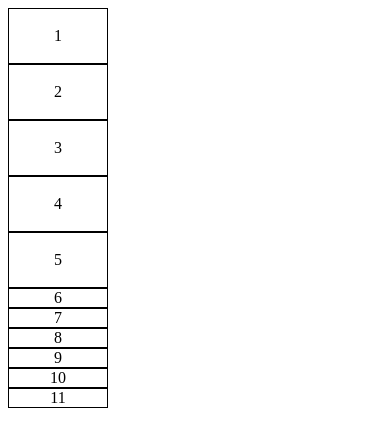
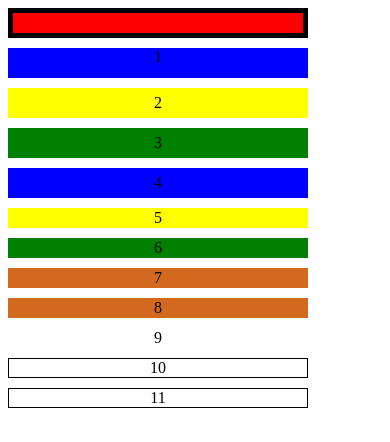
Before and after one commit to future4code/Karol-Batista, a plain HTML site: page semana2/aula7-responsividade/aula7.html in a window 390 px wide. Drawn offline with Linux system fonts and the light colour scheme.

Commit message:
Realizei mais algumas modificações de responsividade

```diff
--- a/semana2/aula7-responsividade/aula7.css
+++ b/semana2/aula7-responsividade/aula7.css
@@ -1,32 +1,40 @@
 .item{
-    border: 5px ;
+    border: 5px solid black;
 
 }
 .container{
     width: 600px;
     height: 400px;
     display: grid;
-    grid-template-columns: 1fr 1fr 1fr;
-    grid-template-rows: 1fr 1fr 1fr 1fr;
+    grid-template-columns: 1fr 1fr ;
+    grid-template-rows: 1fr 1fr 1fr;
+    grid-column-gap:10px;
+    grid-row-gap: 10px;
 
 }
-}
+
+
 
 .item{
-    border: 1px solid blue;
+    display:flex;
+    justify-content: center;
+    background-color: red;
+}
+.item1{
+
     display: flex;
     justify-content: center;
     align-items: center;
-    color: blue;
+    background-color: blue;
 }
-.item{
+.item2{
     border: 1px solid yellow;
     display: flex;
     justify-content: center;
     align-items: center;
     background-color: yellow;
 }
-.item{
+.item3{
     border: 1px solid green;
     display: flex;
     justify-content: center;
@@ -34,48 +42,48 @@
     background-color: green;
 
 }
-.item{
+.item4{
     border: 1px solid blue;
     display: flex;
     justify-content: center;
     align-items: center;
     background-color: blue;
 }
-.item{
+.item5{
     border: 1px solid yellow;
     display: flex;
     justify-content: center;
     align-items: center;
     background-color: yellow
 }
-.item{
+.item6{
     border: 1px solid green;
     display: flex;
     justify-content: center;
     align-items: center;
     background-color:green;
 }
-.item{
+.item7{
     border: 1px solid chocolate;
     display: flex;
     justify-content: center;
     align-items: center;
     background-color:chocolate;
 }
-.item{
+.item8{
     border: 1px solid chocolate;
     display: flex;
     justify-content: center;
     align-items: center;
     background-color:chocolate}
-.item{
+.item9{
     border: 1px solid white;
     display: flex;
     justify-content: center;
     align-items: center;
     background-color: white;
 }
-.item{
+.item10{
     border: 1px solid black;
     display: flex;
     justify-content: center;
@@ -83,7 +91,7 @@
     background-color: white
 }
 
-.item{
+.item11{
     border: 1px solid black;
     display: flex;
     justify-content: center;
@@ -96,12 +104,12 @@
 
 @media screen and (max-width: 400px){
     .container{
-        width: 100px;
+        width: 300px;
         grid-template-columns: 1fr;
         grid-template-rows: 1fr 1fr 1fr 1fr 1fr;
     }
 
-    .Um{
+    .item1{
 
         align-items: flex-start;
 
--- a/semana2/aula7-responsividade/aula7.html
+++ b/semana2/aula7-responsividade/aula7.html
@@ -10,40 +10,20 @@
 </head>
 <body>
     <div class="container">
-        <div class="item">
-            1
 
-        </div>
-        <div class="item">
-            2
-        </div>
-        <div class="item">
-            3
-        </div>
-        <div class="item">
-            4
-        </div>
-        <div class="item">
-            5
-        </div>
-        <div class="item">
-            6
-        </div>
-         <div class="item">
-            7
-        </div>
-        <div class="item">
-            8
-        </div>
-        <div class="item">
-            9
-        </div>
-        <div class="item">
-            10
-        </div>
-        <div class="item">
-            11
-        </div>
+        <div class="item"></div>
+        <div class="item1" >1</div>
+        <div class="item2" >2</div>
+        <div class="item3">3</div>
+        <div class="item4">4</div>
+        <div class="item5">5</div>
+
+        <div class="item6">6</div>
+        <div class="item7">7</div>
+        <div class="item8">8</div>
+        <div class="item9">9</div>
+        <div class="item10">10</div>
+        <div class="item11">11</div>
     </div>
 </body>
 </html>
```
